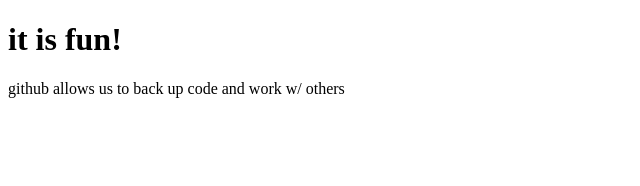
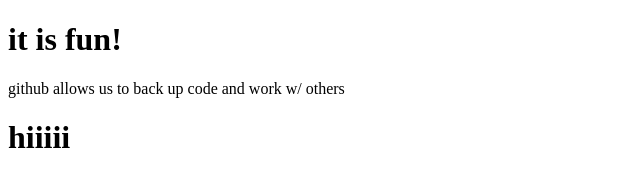
Before and after one commit to naomiii03/Assignment-1-2294, a plain HTML site: page index.html in a window 1280 px wide. Shown: the whole page, without its empty margins (0-640 px from the left). Drawn offline with Linux system fonts and the light colour scheme.

Commit message:
Update index.html

```diff
--- a/index.html
+++ b/index.html
@@ -9,5 +9,7 @@
     <h1>it is fun!</h1>
 
     <p>github allows us to back up code and work w/ others </p>
+
+    <h1>hiiiii</h1>
 </body>
 </html>
```
